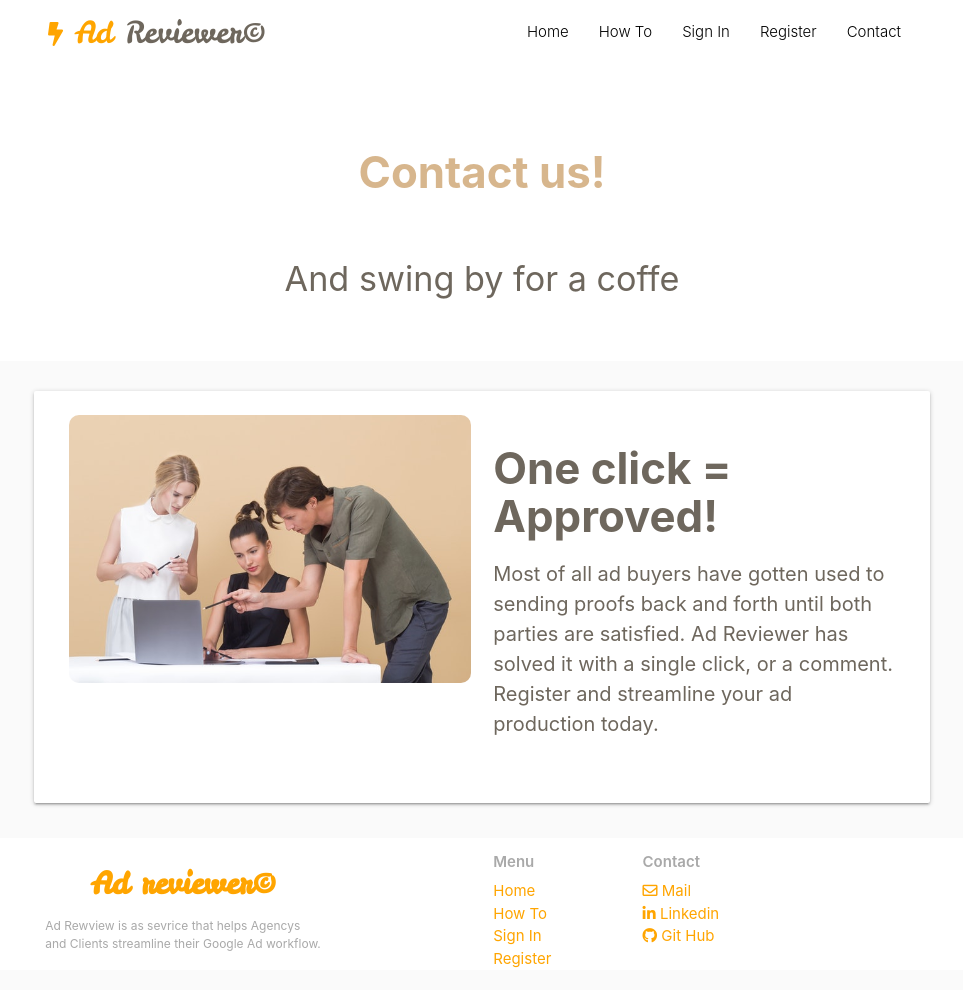
After one commit to Carl-Henric/ms3, a Flask app: page /contact in a window 1280 px wide. The commit adds this page. Shown: the whole page, without its empty margins (158-1121 px from the left). Run offline with Flask 2, Linux system fonts and the light colour scheme; some libraries are stand-ins or nearby versions.

Commit message:
Added contact.html

```diff
--- a/app.py
+++ b/app.py
@@ -27,6 +27,10 @@ def index():
 @app.route("/howto")
 def howto():
     return render_template("howto.html")
+
+@app.route("/contact")
+def contact():
+    return render_template("contact.html")
 
 
 # Approve ads function
--- a/templates/ads.html
+++ b/templates/ads.html
@@ -4,11 +4,11 @@
 
 <div class="hero">
     <h3>Ads</h3><br>
-    {% for client in clients %}
+    <!---
         {% if session.user|lower == {{ username }}|lower %}
         test if add can be shown here
         {% endif %}
-    {% endfor %}
+    -->
 
     <h4>Check your ads below</h4>
     {% with messages = get_flashed_messages() %}
--- a/templates/base.html
+++ b/templates/base.html
@@ -39,6 +39,7 @@
                 <li><a href="{{ url_for('login') }}">Sign In</a></li>
                 <li><a href="{{ url_for('register') }}">Register</a></li>
                 {% endif %}
+                <li><a href="{{ url_for('contact') }}">Contact</a></li>
             </ul>
         </div>
     </nav>
--- /dev/null
+++ b/templates/contact.html
@@ -0,0 +1,34 @@
+{% extends "base.html" %}
+{% block content %}
+
+<!-- header content -->
+<div class="hero">
+    <h3 class="beige">Contact us!</h3><br>
+    <h4 class="forrestgreen">And swing by for a coffe</h4>
+</div>
+<!-- Two grid content -->
+<div class="row">
+    <div class="container">
+        <div class="card-panel white">
+            <div class="row">
+                <!-- Maps and contact -->
+                <div class="row">
+                    <div class="col s12 m6 center-align">
+                        <img src="static/images/reviewing.jpg" class="imagesize" alt="reviwing image">
+                    </div>
+                    <div class="col s12 m6">
+                        <h3 class="boldfont forrestgreen">One click = Approved!</h3>
+                        <p class="forrestgreen short-text">
+                            Most of all ad buyers have gotten used to sending proofs back and forth until both parties
+                            are satisfied. Ad Reviewer has solved it with a single click, or a comment. Register and
+                            streamline your ad production today.
+                        </p>
+                    </div>
+                </div>
+            </div>
+        </div>
+    </div>
+</div>
+
+
+{% endblock %}
```
